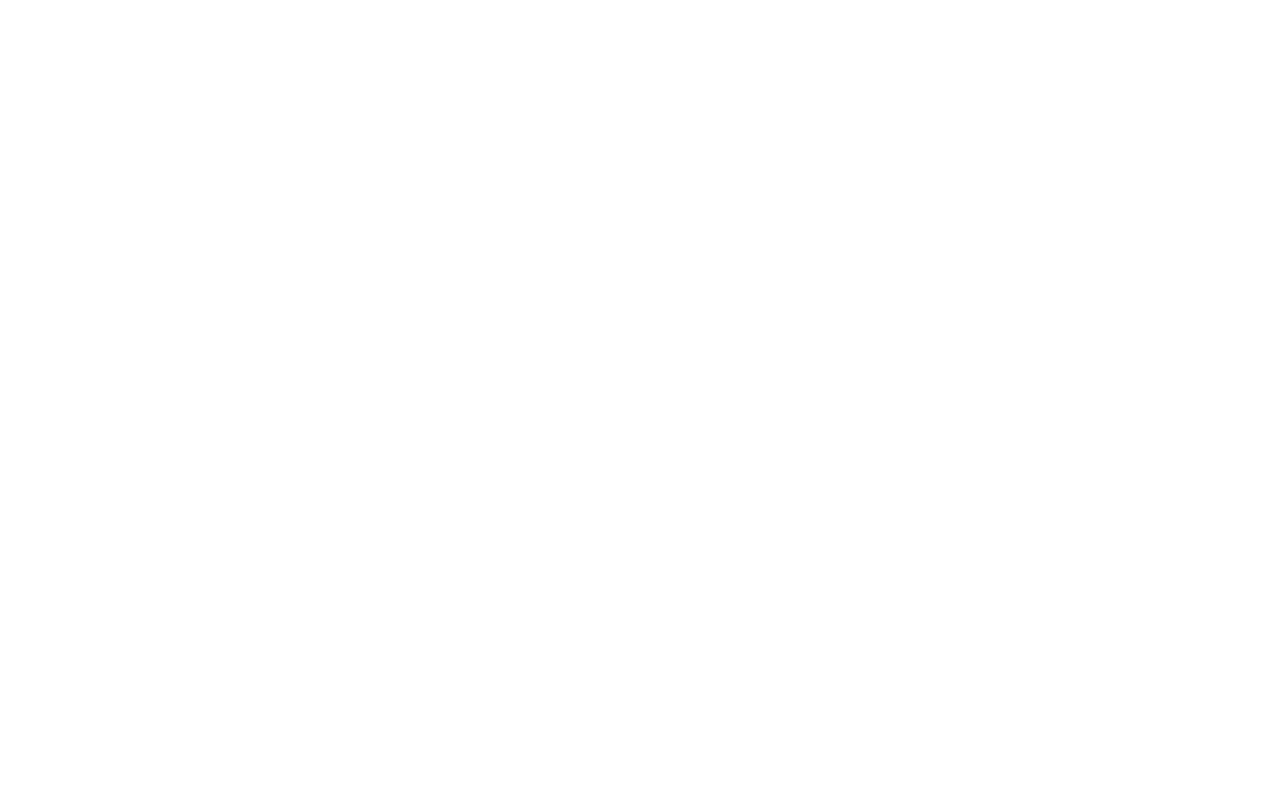
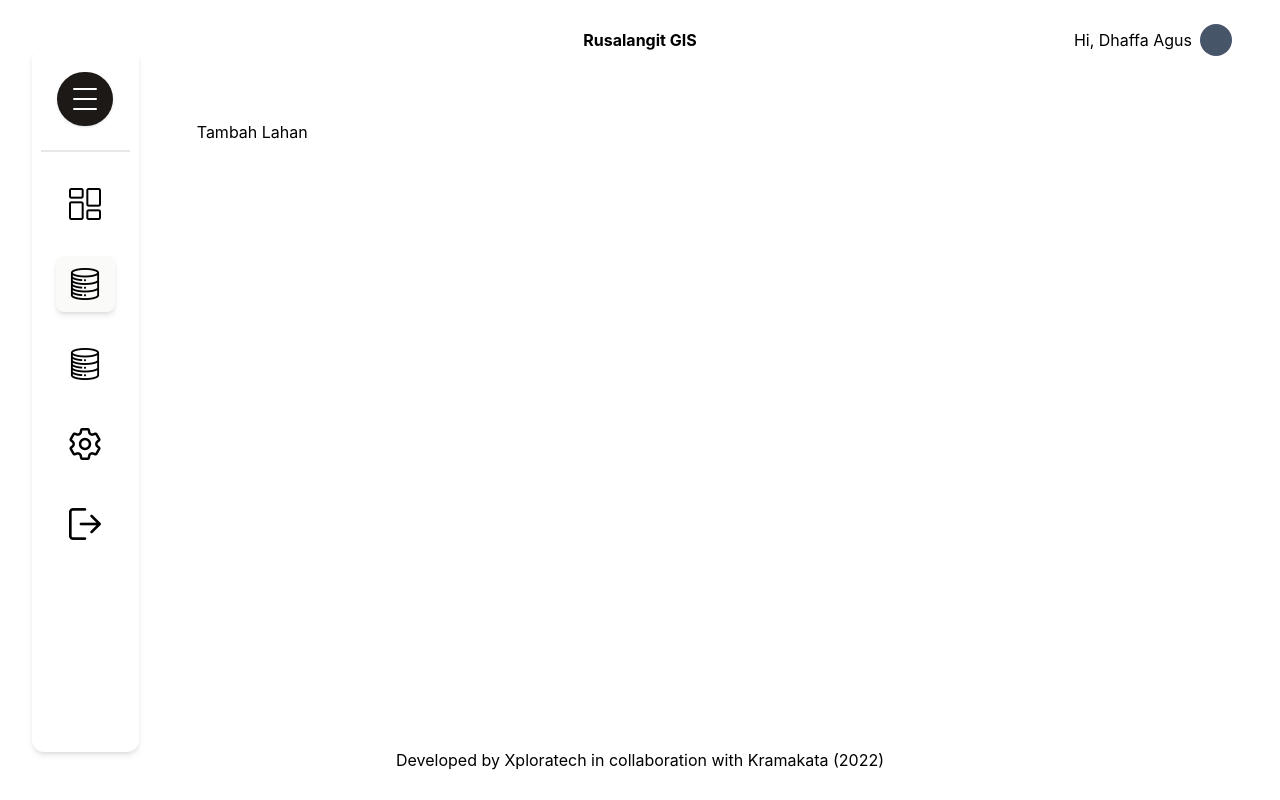
Before and after one commit to rusalangit/rusalangit-gis, a React (Vite) app in the folder client/: page /lahan in a window 1280 px wide. Before the commit this address had no page. Built offline with nearby package versions, Linux system fonts and the light colour scheme.

Commit message:
Update 26/10/2022

```diff
--- a/client/src/App.jsx
+++ b/client/src/App.jsx
@@ -4,6 +4,7 @@
 const Login = lazy(() => import("./pages/Login"))
 const Register = lazy(() => import("./pages/Register"))
 const Layout = lazy(() => import("./components/Layout"))
+const Lahan = lazy(() => import("./pages/Lahan"))
 const Dashboard = lazy(() => import("./pages/Dashboard"))
 const Database = lazy(() => import("./pages/Database"))
 const Setting = lazy(() => import("./pages/Setting"))
@@ -19,10 +20,12 @@
 					<Route path="/register" element={<Register />} />
 					<Route path="/" element={<Layout />}>
 						<Route index element={<Dashboard />} />
+						<Route path="lahan" element={<Lahan />} />
 						<Route
 							path="formpenambahan"
 							element={<AddLocationForm />}
 						/>
+						<Route />
 						<Route path="database" element={<Database />} />
 						<Route path="setting" element={<Setting />} />
 					</Route>
--- a/client/src/components/AddLocationForm.jsx
+++ b/client/src/components/AddLocationForm.jsx
@@ -13,13 +13,16 @@
 
 		const location = { title, latitude, longitude }
 
-		const response = await fetch("http://localhost:4000/api/locations", {
-			method: "POST",
-			body: JSON.stringify(location),
-			headers: {
-				"Content-Type": "application/json",
-			},
-		})
+		const response = await fetch(
+			"https://rusalangit-gis-backend.vercel.app/api/locations",
+			{
+				method: "POST",
+				body: JSON.stringify(location),
+				headers: {
+					"Content-Type": "application/json",
+				},
+			}
+		)
 
 		const json = await response.json()
 
--- a/client/src/components/Sidebar.jsx
+++ b/client/src/components/Sidebar.jsx
@@ -2,7 +2,7 @@
 import { useState } from "react"
 import DividerLine from "./ui/DividerLine"
 import HamburgerButton from "./ui/HamburgerButton"
-import { SidebarData } from "../pages/data/SidebarData"
+import { SidebarData } from "../data/SidebarData"
 
 const Sidebar = () => {
 	const [sidebar, setSidebar] = useState(true)
--- a/client/src/context/LocationsContext.jsx
+++ b/client/src/context/LocationsContext.jsx
@@ -12,6 +12,7 @@
 			return {
 				locations: [action.payload, ...state.locations],
 			}
+
 		default:
 			return state
 	}
@@ -21,7 +22,6 @@
 	const [state, dispatch] = useReducer(locationsReducer, {
 		locations: null,
 	})
-
 	return (
 		<LocationsContext.Provider value={{ ...state, dispatch }}>
 			{children}
--- a/client/src/pages/data/SidebarData.jsx
+++ b/client/src/data/SidebarData.jsx
@@ -3,6 +3,11 @@
 		title: "Dashboard",
 		path: "/",
 		image: "dashboard",
+	},
+	{
+		title: "Lahan",
+		path: "/lahan",
+		image: "database",
 	},
 	{
 		title: "Database",
--- /dev/null
+++ b/client/src/pages/Lahan.jsx
@@ -0,0 +1,11 @@
+import { Link } from "react-router-dom"
+
+const Lahan = () => {
+	return (
+		<div>
+			<Link to="/formpenambahan">Tambah Lahan</Link>
+		</div>
+	)
+}
+
+export default Lahan
```
